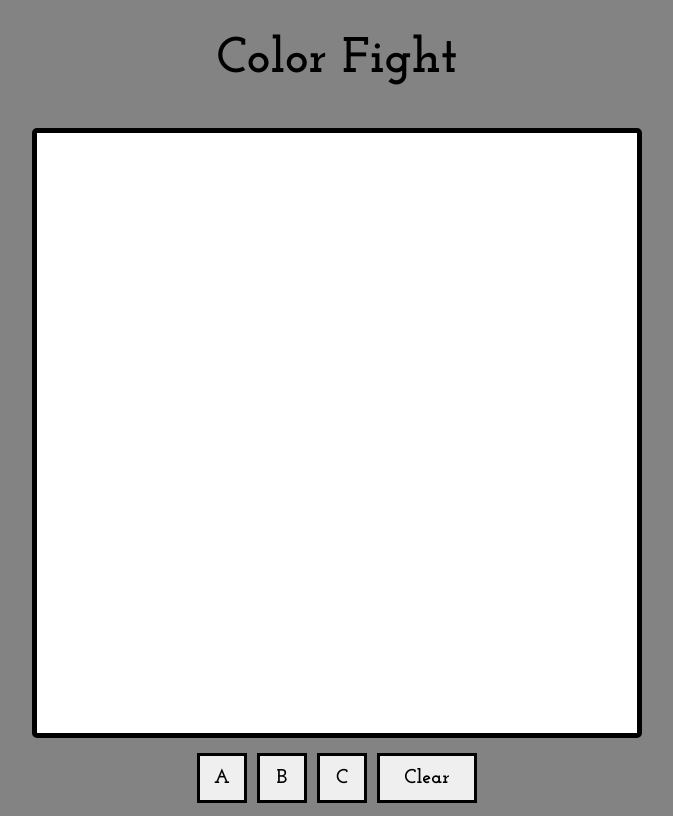
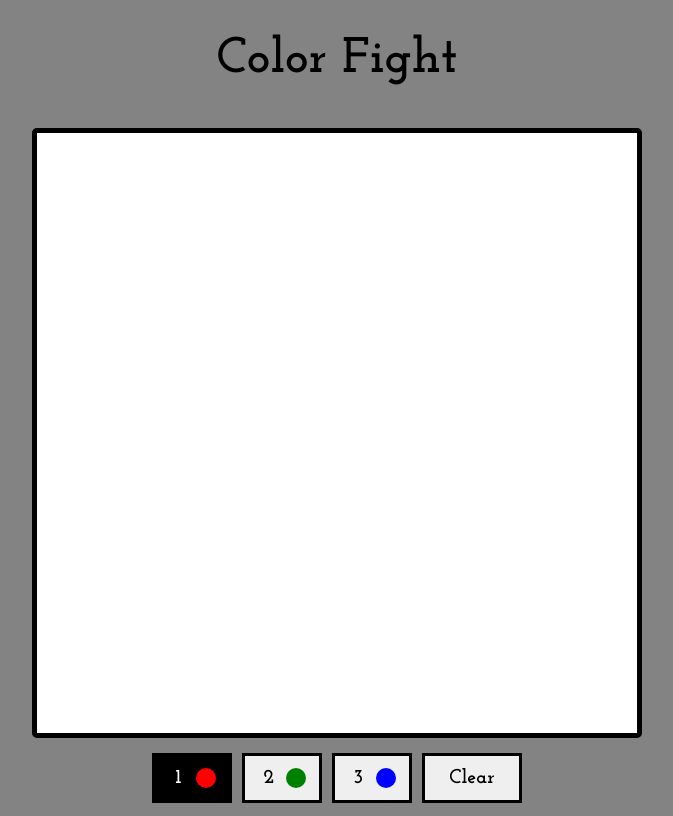
Before and after one commit to thoai-atb/color-fight, a React (Create React App) app: page / in a window 1280 px wide. Shown: the whole page, without its empty margins (303-976 px from the left). Built offline with nearby package versions, Linux system fonts and the light colour scheme.

Commit message:
working keyboard shortcut

```diff
--- a/src/App.js
+++ b/src/App.js
@@ -1,21 +1,31 @@
 import Canvas from './components/Canvas/Canvas.js'
-import {useState, useEffect} from 'react'
+import ColorButton from './components/ColorButton/ColorButton.js'
+import React, {useState, useEffect} from 'react'
 const {Model} = require('./model/Model.js');
+const model = new Model(600, 600, 20);
+const colorMap = new Map([
+  ['0', [255, 255, 255]],
+  ['1', [255, 0, 0]],
+  ['2', [0, 255, 0]],
+  ['3', [0, 0, 255]]
+]);
 
-function App() {
-  const [model] = useState(new Model(600, 600, 12));
-  const [config] = useState({
-    colorMap: new Map([
-      ['0', [255, 255, 255]],
-      ['A', [255, 0, 0]],
-      ['B', [0, 255, 0]],
-      ['C', [0, 0, 255]]
-    ]),
-    selectedTeam: 'A'
-  });
+const App = () => {
+  const [selectedTeam, setSelectedTeam] = useState('1');
+
+  useEffect(() => {
+    const keyDown = (e) => {
+      if(e.key > '0' && e.key <= '9')
+        selectTeam(e.key);
+    }
+    document.addEventListener('keydown', keyDown);
+  }, []);
+
 
   const selectTeam = (team) => {
-    config.selectedTeam = team;
+    if(colorMap.has(team)) {
+      setSelectedTeam(team);
+    }
   }
 
   const clear = () => {
@@ -23,19 +33,19 @@ function App() {
   }
 
   return (
-    <div className="App">
+    <div className="App" >
       <h1>Color Fight</h1>
       <div className="center">
-        <Canvas model={model} config={config}/>
+        <Canvas model={model} colorMap={colorMap} selectedTeam={selectedTeam}/>
       </div>
       <div className="center">
-        <button onClick={() => selectTeam('A')}>A</button>
-        <button onClick={() => selectTeam('B')}>B</button>
-        <button onClick={() => selectTeam('C')}>C</button>
+        <ColorButton selected={selectedTeam === '1'} number={'1'} color={'red'} func={selectTeam} />
+        <ColorButton selected={selectedTeam === '2'} number={'2'} color={'green'} func={selectTeam} />
+        <ColorButton selected={selectedTeam === '3'} number={'3'} color={'blue'} func={selectTeam} />
         <button className='eraseBtn' onClick={clear}>Clear</button>
       </div>
     </div>
   );
-}
+};
 
 export default App;
--- a/src/components/Canvas/Canvas.js
+++ b/src/components/Canvas/Canvas.js
@@ -1,7 +1,7 @@
 import {useState, useRef, useEffect} from 'react'
 import './canvas.css'
 
-const Canvas = ({model, config}) => {
+const Canvas = ({model, colorMap, selectedTeam}) => {
     const [canvasRef] = useState(useRef(null));
     const [mouseInfo] = useState({
         pressing: false,
@@ -23,7 +23,9 @@ const Canvas = ({model, config}) => {
                 let i = index * 4;
                 let team = model.getTeam(index);
                 let r = team === '0' ? 1 : (model.getLevelNorm(index) + 3) / 4;
-                let [red, green, blue] = config.colorMap.get(team);
+                if(!colorMap.get(team))
+                    console.log(team, colorMap);
+                let [red, green, blue] = colorMap.get(team);
                 nextFrame.data[i] = red * r;
                 nextFrame.data[i+1] = green * r;
                 nextFrame.data[i+2] = blue * r;
@@ -38,7 +40,7 @@ const Canvas = ({model, config}) => {
         return () => {
             cancelAnimationFrame(requestID);
         }
-    }, [canvasRef, model, config])
+    }, [canvasRef, model, colorMap])
 
     // eslint-disable-next-line
     const getCanvas = () => {
@@ -63,7 +65,7 @@ const Canvas = ({model, config}) => {
         mouseInfo.x = Math.floor(point.x);
         mouseInfo.y = Math.floor(point.y);
         if(mouseInfo.pressing)
-            model.put(config.selectedTeam, mouseInfo.x, mouseInfo.y);
+            model.put(selectedTeam, mouseInfo.x, mouseInfo.y);
     }
 
     const mouseDown = (e) => {
--- /dev/null
+++ b/src/components/ColorButton/ColorButton.css
@@ -0,0 +1,23 @@
+.colorBtn {
+    width: 80px;
+    display: inline-flex;
+    justify-content: space-around;
+    align-items: center;
+    padding: none;
+}
+
+.colorBtn label {
+    display: inline-block;
+    width: 1em;
+    height: 1em;
+    font-size: 20px;
+    font-weight: 900;
+}
+
+.colorBtn-select {
+    background-color: rgb(0, 0, 0);
+}
+
+.colorBtn-select label {
+    color: rgb(255, 255, 255);
+}
--- /dev/null
+++ b/src/components/ColorButton/ColorButton.js
@@ -0,0 +1,12 @@
+import './ColorButton.css'
+
+const ColorButton = ({selected, number, color, func}) => {
+    return (
+        <button className={'colorBtn' + (selected ? ' colorBtn-select' : '')} onMouseDown={() => func(number)}>
+            <label>{`${number}`}</label>
+            <div className='color-sticker' style={{backgroundColor: color}}></div>
+        </button>
+    )
+}
+
+export default ColorButton
--- a/src/index.css
+++ b/src/index.css
@@ -1,5 +1,6 @@
 @font-face {
   font-family: 'Josefin Slab';
+  font-weight: 1000;
   src: url('./fonts/JosefinSlab-VariableFont_wght.ttf');
 }
 
@@ -13,14 +14,12 @@ body, button {
 }
 
 h1 {
-  font-weight: bolder;
   font-size: 50px;
 }
 
 button {
   width: 50px;
   height: 50px;
-  font-weight: bolder;
   padding: 10px;
   font-size: 20px;
   margin: 5px;
@@ -30,7 +29,7 @@ button {
 
 button:active {
   filter: brightness(0.5);
-  transform: rotate(12deg) scale(0.9);
+  transform: rotate(3deg) scale(0.9);
 }
 
 button:focus {
@@ -40,3 +39,10 @@ button:focus {
 .eraseBtn {
   width: 100px;
 }
+
+.color-sticker {
+  display: inline-block;
+  border-radius: 50%;
+  width: 1em;
+  height: 1em;
+}
--- a/src/model/model.js
+++ b/src/model/model.js
@@ -5,6 +5,7 @@ class Model {
         this.maxHealth = maxHealth;
         this.initMatrix();
         this.run();
+        console.log('Model created');
     }
 
     initMatrix() {
@@ -95,11 +96,11 @@ class Model {
     }
 
     teamWin(teamA, teamB) {
-        if (teamA === 'A' && teamB === 'B')
+        if (teamA === '1' && teamB === '2')
           return true;
-        if (teamA === 'B' && teamB === 'C')
+        if (teamA === '2' && teamB === '3')
           return true;
-        if (teamA === 'C' && teamB === 'A')
+        if (teamA === '3' && teamB === '1')
           return true;
         return false;
     }
```
